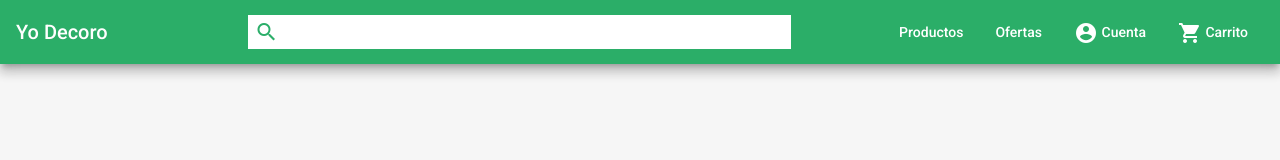
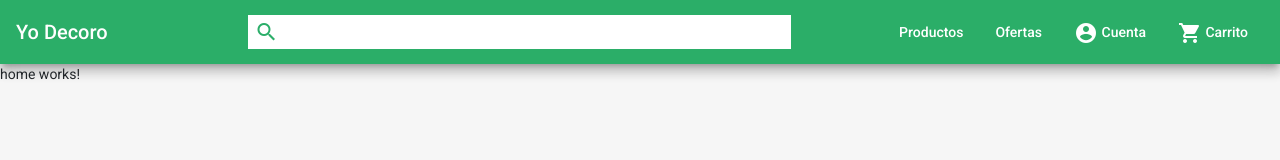
Before and after one commit to Ramphy0x90/Mercury, an Angular app in the folder client/: page / in a window 1280 px wide. Shown: the top 160 px of the page. Built offline with nearby package versions, Linux system fonts and the light colour scheme.

Commit message:
Home route

```diff
--- a/client/src/app/app-routing.module.ts
+++ b/client/src/app/app-routing.module.ts
@@ -1,7 +1,12 @@
 import { NgModule } from '@angular/core';
 import { RouterModule, Routes } from '@angular/router';
+import { HomeComponent } from './containers/home/home.component';
 
-const routes: Routes = [];
+const routes: Routes = [
+  //{path: '', pathMatch: 'full', redirectTo: 'home'},
+  {path: '', component: HomeComponent},
+  {path: 'home', component: HomeComponent}
+];
 
 @NgModule({
   imports: [RouterModule.forRoot(routes)],
--- a/client/src/app/app.component.html
+++ b/client/src/app/app.component.html
@@ -1 +1,2 @@
 <app-nav-bar></app-nav-bar>
+<app-home></app-home>
```
